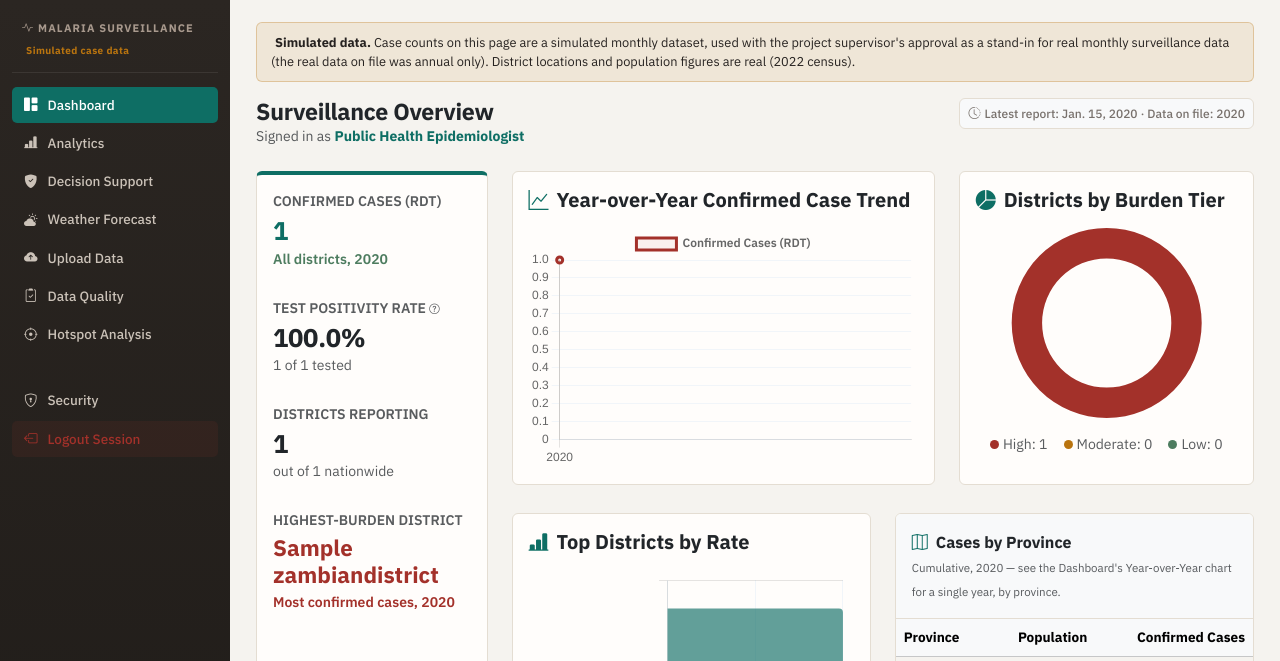
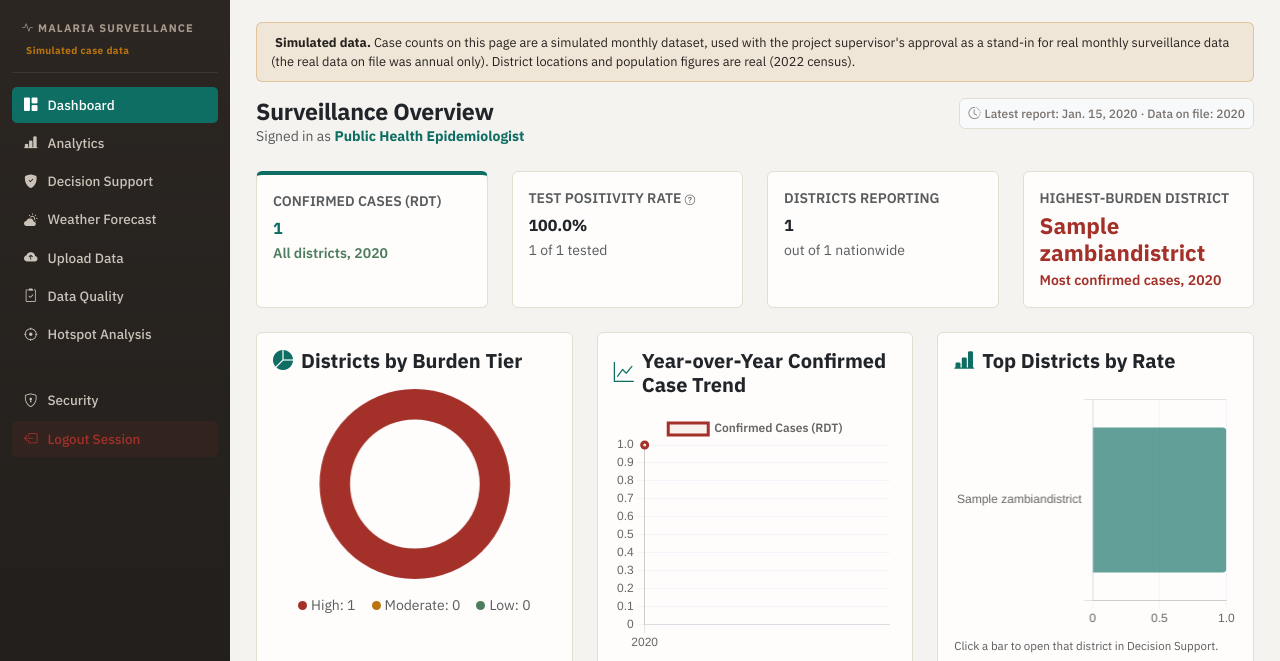
Before and after one commit to LadyStephania/Malaria-analytics-, a Django app: page /dashboard/ in a window 1280 px wide. Shown: the top 661 px of the page. Run offline with Django 5.2, Linux system fonts and the light colour scheme; a user stored in the database is signed in; tables that the repository leaves empty hold one stand-in row (values such as "Sample post"); grey boxes are pictures that could not be loaded.

Commit message:
Rearrange the Dashboard to match the reference screenshot's layout
Restructured from a tall left KPI column + stacked chart rows into
the reference's actual arrangement:
- A stat-card strip across the top (Confirmed Cases, Test Positivity
  Rate, Districts Reporting, Highest-Burden District) instead of a
  side column.
- Three charts in one row, same left-to-right order as the reference:
  distribution donut, trend line, ranked bar chart.
- Statistics and the District Risk Map side by side in one row,
  matching the reference's bottom row.
- Cases by Province kept as its own full-width row below, since the
  reference has no equivalent slot for it and it's still useful data.

Caught and fixed a real bug from the first pass at this: the old
full-width Map section wasn't fully removed, leaving a second, broken
"District Risk Map" block at the bottom of the page (empty, since
Leaflet only binds to the first element with a given id) - found by
actually screenshotting the result and looking at it, not just
checking HTTP status codes. Also dropped a stray h-100 on the
Statistics card that was stretching it to match the taller map card
and leaving a large empty gap.

Verified with manage.py check, an 11-route smoke test, an HTML-level
duplicate check (single occurrence of the map div/heading), and two
Playwright screenshots - one that caught the duplicate-map bug, one
confirming the fix.

Co-Authored-By: Claude Sonnet 5 <noreply@anthropic.com>

```diff
--- a/core_project/malaria/templates/dashboard.html
+++ b/core_project/malaria/templates/dashboard.html
@@ -53,51 +53,43 @@
 </div>
 {% else %}
 
-<div class="row g-4 mb-4">
-    <!-- Left: at-a-glance numbers -->
-    <div class="col-12 col-lg-3">
-        <div class="premium-card kpi-panel h-100 mb-0">
-            <div class="kpi-block">
+<!-- At-a-glance numbers: a strip of stat cards above the chart grid, matching
+     the reference layout's row order rather than a tall side column. -->
+<div class="row row-cols-2 row-cols-md-4 g-4 mb-4">
+    <div class="col">
+        <div class="premium-card h-100 mb-0" style="border-top: 4px solid var(--primary);">
             <span class="text-muted small text-uppercase fw-semibold d-block mb-1">Confirmed Cases (RDT)</span>
             <div class="fw-bold text-primary kpi-value">{{ confirmed_rdt|intcomma }}</div>
             <span class="text-success small fw-semibold">All districts{% if data_year_range %}, {{ data_year_range }}{% endif %}</span>
         </div>
-            <div class="kpi-block" title="Confirmed cases ÷ number tested by RDT — a standard malaria surveillance indicator, separate from the population-based incidence figures elsewhere on this page.">
+    </div>
+    <div class="col">
+        <div class="premium-card h-100 mb-0" title="Confirmed cases ÷ number tested by RDT — a standard malaria surveillance indicator, separate from the population-based incidence figures elsewhere on this page.">
             <span class="text-muted small text-uppercase fw-semibold d-block mb-1">Test Positivity Rate <i class="bi bi-question-circle text-muted" style="font-size: 0.65rem;"></i></span>
             <div class="fw-bold text-dark kpi-value">{% if positivity_rate is not None %}{{ positivity_rate }}%{% else %}N/A{% endif %}</div>
             <span class="text-muted small">{% if total_tested %}{{ confirmed_rdt|intcomma }} of {{ total_tested|intcomma }} tested{% else %}No testing volume on file{% endif %}</span>
         </div>
-            <div class="kpi-block">
+    </div>
+    <div class="col">
+        <div class="premium-card h-100 mb-0">
             <span class="text-muted small text-uppercase fw-semibold d-block mb-1">Districts Reporting</span>
             <div class="fw-bold text-dark kpi-value">{{ districts_reporting }}</div>
             <span class="text-muted small">out of {{ total_districts }} nationwide</span>
         </div>
-            <div class="kpi-block">
+    </div>
+    <div class="col">
+        <div class="premium-card h-100 mb-0">
             <span class="text-muted small text-uppercase fw-semibold d-block mb-1">Highest-Burden District</span>
             <div class="fw-bold text-danger" style="font-size: 1.4rem; line-height: 1.2;">{{ alert_district }}</div>
             <span class="text-danger small fw-semibold">Most confirmed cases{% if data_year_range %}, {{ data_year_range }}{% endif %}</span>
         </div>
-            <div class="kpi-block mt-auto pt-3 border-top">
-                <span class="text-muted small d-block">Latest report: {{ latest_date }}</span>
-                {% if data_year_range %}<span class="text-muted small d-block">Reporting history: {{ data_year_range }}</span>{% endif %}
-            </div>
     </div>
 </div>
 
-    <!-- Right: charts -->
-    <div class="col-12 col-lg-9">
-        <div class="row g-4">
-            <div class="col-12 col-xl-7">
-                <div class="premium-card h-100 mb-0">
-                    <h5 class="fw-bold m-0 text-dark d-flex align-items-center gap-2 mb-3">
-                        <i class="bi bi-graph-up text-primary"></i> {{ trend_title }}
-                    </h5>
-                    <div style="position: relative; height: 240px; width: 100%;">
-                        <canvas id="caseTrendChart"></canvas>
-                    </div>
-                </div>
-            </div>
-            <div class="col-12 col-xl-5">
+<!-- Three charts across, same order as the reference: distribution donut,
+     trend line, ranked bar chart. -->
+<div class="row g-4 mb-4">
+    <div class="col-12 col-md-4">
         <div class="premium-card h-100 mb-0">
             <h5 class="fw-bold m-0 text-dark d-flex align-items-center gap-2 mb-3">
                 <i class="bi bi-pie-chart-fill text-primary"></i> Districts by Burden Tier
@@ -112,10 +104,17 @@
             </div>
         </div>
     </div>
+    <div class="col-12 col-md-4">
+        <div class="premium-card h-100 mb-0">
+            <h5 class="fw-bold m-0 text-dark d-flex align-items-center gap-2 mb-3">
+                <i class="bi bi-graph-up text-primary"></i> {{ trend_title }}
+            </h5>
+            <div style="position: relative; height: 240px; width: 100%;">
+                <canvas id="caseTrendChart"></canvas>
             </div>
-
-        <div class="row g-4 mt-1">
-            <div class="col-12 col-xl-6">
+        </div>
+    </div>
+    <div class="col-12 col-md-4">
         <div class="premium-card h-100 mb-0">
             <h5 class="fw-bold m-0 text-dark d-flex align-items-center gap-2 mb-3">
                 <i class="bi bi-bar-chart-line-fill text-primary"></i> Top Districts by Rate
@@ -126,40 +125,12 @@
             <p class="text-muted mt-2 mb-0" style="font-size: 0.72rem;">Click a bar to open that district in Decision Support.</p>
         </div>
     </div>
-            <div class="col-12 col-xl-6">
-                <div class="premium-card h-100 mb-0 p-0 overflow-hidden">
-                    <div class="p-3 bg-light border-bottom">
-                        <div class="fw-bold text-dark d-flex align-items-center gap-2">
-                            <i class="bi bi-map text-primary"></i> Cases by Province
-                        </div>
-                        {% if data_year_range %}<span class="text-muted" style="font-size: 0.72rem;">Cumulative, {{ data_year_range }} &mdash; see the Dashboard's Year-over-Year chart for a single year, by province.</span>{% endif %}
-                    </div>
-                    <div class="table-responsive" style="max-height: 260px;">
-                        <table class="table align-middle m-0" style="font-size: 0.85rem;">
-                            <thead class="table-light">
-                                <tr><th>Province</th><th class="text-end">Population</th><th class="text-end">Confirmed Cases</th></tr>
-                            </thead>
-                            <tbody>
-                                {% for row in province_rollup %}
-                                <tr>
-                                    <td>{{ row.district__province }}<span class="text-muted d-block" style="font-size:0.7rem;">{{ row.districts }} district{{ row.districts|pluralize }}</span></td>
-                                    <td class="text-end text-muted">{% if row.population %}{{ row.population|floatformat:0|intcomma }}{% else %}&mdash;{% endif %}</td>
-                                    <td class="text-end fw-semibold">{{ row.cases|intcomma }}</td>
-                                </tr>
-                                {% endfor %}
-                            </tbody>
-                        </table>
-                    </div>
-                </div>
-            </div>
-        </div>
-    </div>
 </div>
 
+<!-- Statistics + Map side by side, same row as the reference's bottom row. -->
+<div class="row g-4 mb-4">
+    <div class="col-12 col-lg-7">
         {% if yearly_stats %}
-<!-- Statistics: year-by-year national totals, side by side -->
-<div class="row g-4 mt-1">
-    <div class="col-12">
         <div class="premium-card p-0 overflow-hidden mb-0">
             <div class="p-3 bg-light border-bottom fw-bold text-dark d-flex align-items-center gap-2">
                 <i class="bi bi-table text-primary"></i> Statistics
@@ -200,19 +171,15 @@
                 </table>
             </div>
         </div>
+        {% endif %}
     </div>
-</div>
-{% endif %}
-
-<!-- Map -->
-<div class="row g-4">
-    <div class="col-12">
-        <div class="premium-card mb-0">
+    <div class="col-12 col-lg-5">
+        <div class="premium-card mb-0 h-100">
             <div class="d-flex justify-content-between align-items-center mb-3">
                 <h5 class="fw-bold m-0 text-dark d-flex align-items-center gap-2">
                     <i class="bi bi-map-fill text-primary"></i> District Risk Map
                 </h5>
-                <span class="badge bg-light text-secondary border p-2 fw-medium">{{ map_points|length }} District{{ map_points|length|pluralize }} Reporting</span>
+                <span class="badge bg-light text-secondary border p-2 fw-medium">{{ map_points|length }} District{{ map_points|length|pluralize }}</span>
             </div>
             <div class="map-wrap">
                 <div id="malariaHotspotMap"></div>
@@ -227,6 +194,37 @@
                         otherwise raw case count. {% if data_year_range %}Totals are cumulative across {{ data_year_range }}, not one year.{% endif %}
                     </div>
                 </div>
+            </div>
+        </div>
+    </div>
+</div>
+
+<!-- Cases by Province: kept below the reference-matched rows above, since
+     the reference layout doesn't have an equivalent slot for it. -->
+<div class="row g-4 mb-4">
+    <div class="col-12">
+        <div class="premium-card mb-0 p-0 overflow-hidden">
+            <div class="p-3 bg-light border-bottom">
+                <div class="fw-bold text-dark d-flex align-items-center gap-2">
+                    <i class="bi bi-map text-primary"></i> Cases by Province
+                </div>
+                {% if data_year_range %}<span class="text-muted" style="font-size: 0.72rem;">Cumulative, {{ data_year_range }} &mdash; see the Dashboard's Year-over-Year chart for a single year, by province.</span>{% endif %}
+            </div>
+            <div class="table-responsive" style="max-height: 260px;">
+                <table class="table align-middle m-0" style="font-size: 0.85rem;">
+                    <thead class="table-light">
+                        <tr><th>Province</th><th class="text-end">Population</th><th class="text-end">Confirmed Cases</th></tr>
+                    </thead>
+                    <tbody>
+                        {% for row in province_rollup %}
+                        <tr>
+                            <td>{{ row.district__province }}<span class="text-muted d-block" style="font-size:0.7rem;">{{ row.districts }} district{{ row.districts|pluralize }}</span></td>
+                            <td class="text-end text-muted">{% if row.population %}{{ row.population|floatformat:0|intcomma }}{% else %}&mdash;{% endif %}</td>
+                            <td class="text-end fw-semibold">{{ row.cases|intcomma }}</td>
+                        </tr>
+                        {% endfor %}
+                    </tbody>
+                </table>
             </div>
         </div>
     </div>
```
Lines whose indentation alone changed are shown as unchanged.
